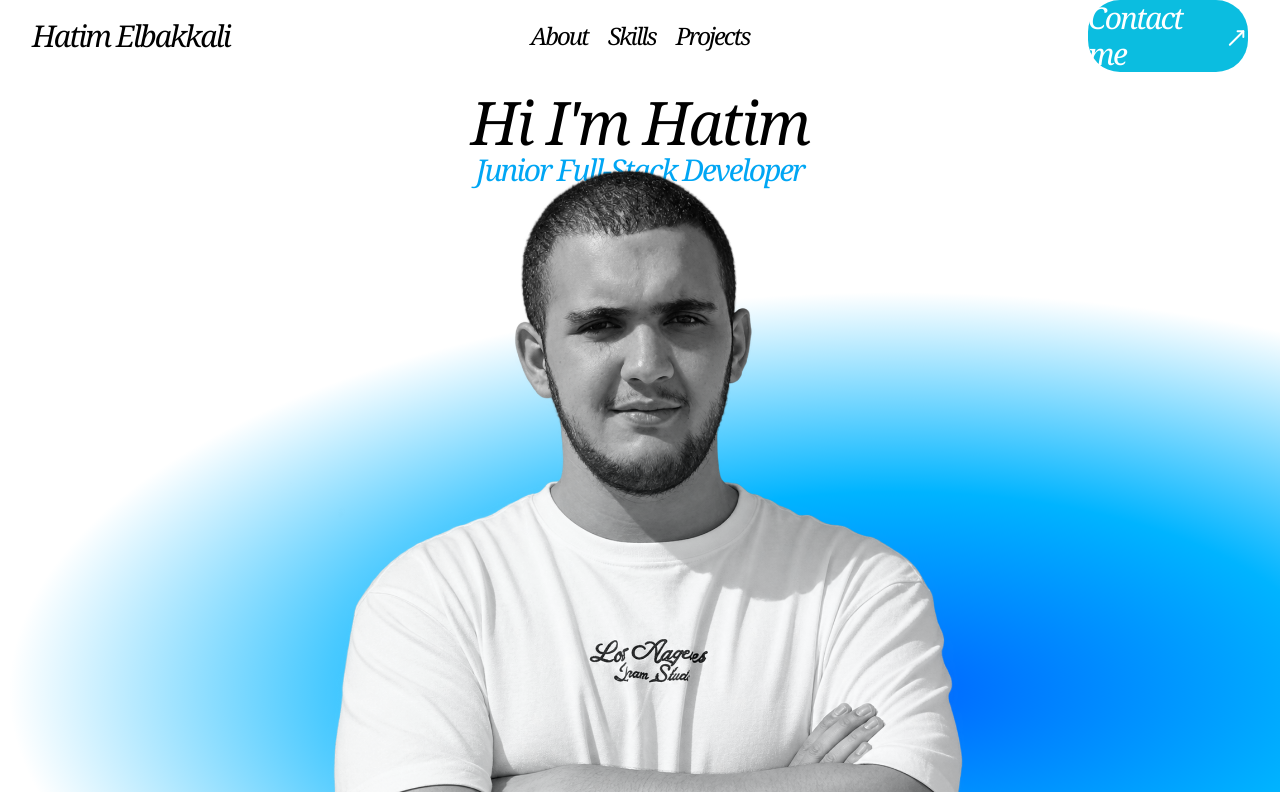
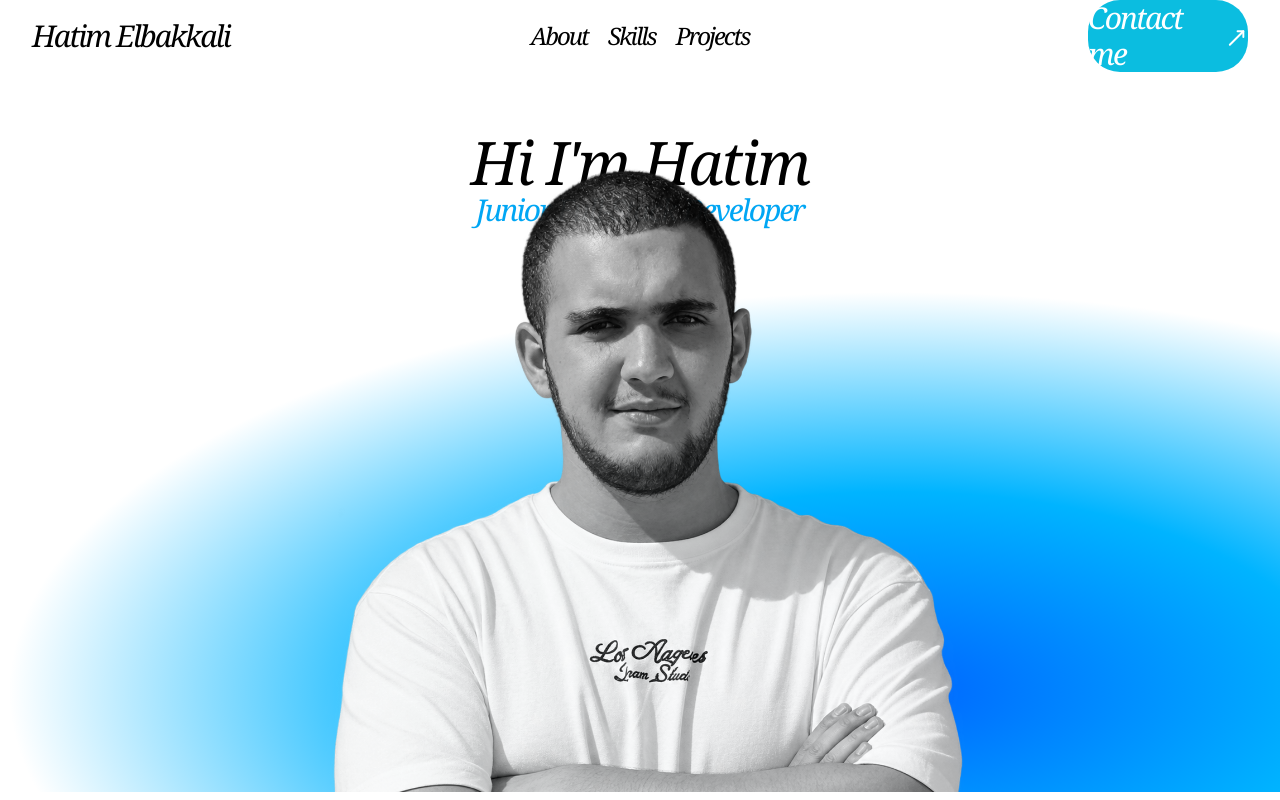
Before and after one commit to HatimElbakkali/HE-Portfolio, a React (Vite) app: page / in a window 1280 px wide. Built offline with nearby package versions, Linux system fonts and the light colour scheme.

Commit message:
siuiuiui

```diff
--- a/src/sections/Hero.jsx
+++ b/src/sections/Hero.jsx
@@ -12,7 +12,7 @@ export default function Hero() {
                 }}
             />
 
-            <div className="app-container flex flex-col items-center mt-5">
+            <div className="app-container flex flex-col items-center mt-15">
                 <h1 className="font-title text-6xl">Hi I'm Hatim</h1>
                 <h2 className="font-title text-3xl text-sky-500">
                     Junior Full-Stack Developer
@@ -22,7 +22,7 @@ export default function Hero() {
             <img
                 src={HatimElbakkali}
                 alt="Hatim Elbakkali"
-                className="grayscale absolute bottom-0 left-1/2 -translate-x-1/2 w-[135%] max-w-none sm:w-auto sm:max-w-[700px] h-auto translate-y-[8%]"
+                className="grayscale absolute bottom-0 left-1/2 -translate-x-1/2 w-[170%] max-w-none sm:w-auto sm:max-w-[700px] h-auto translate-y-[8%]"
             />
         </section>
     );
```
